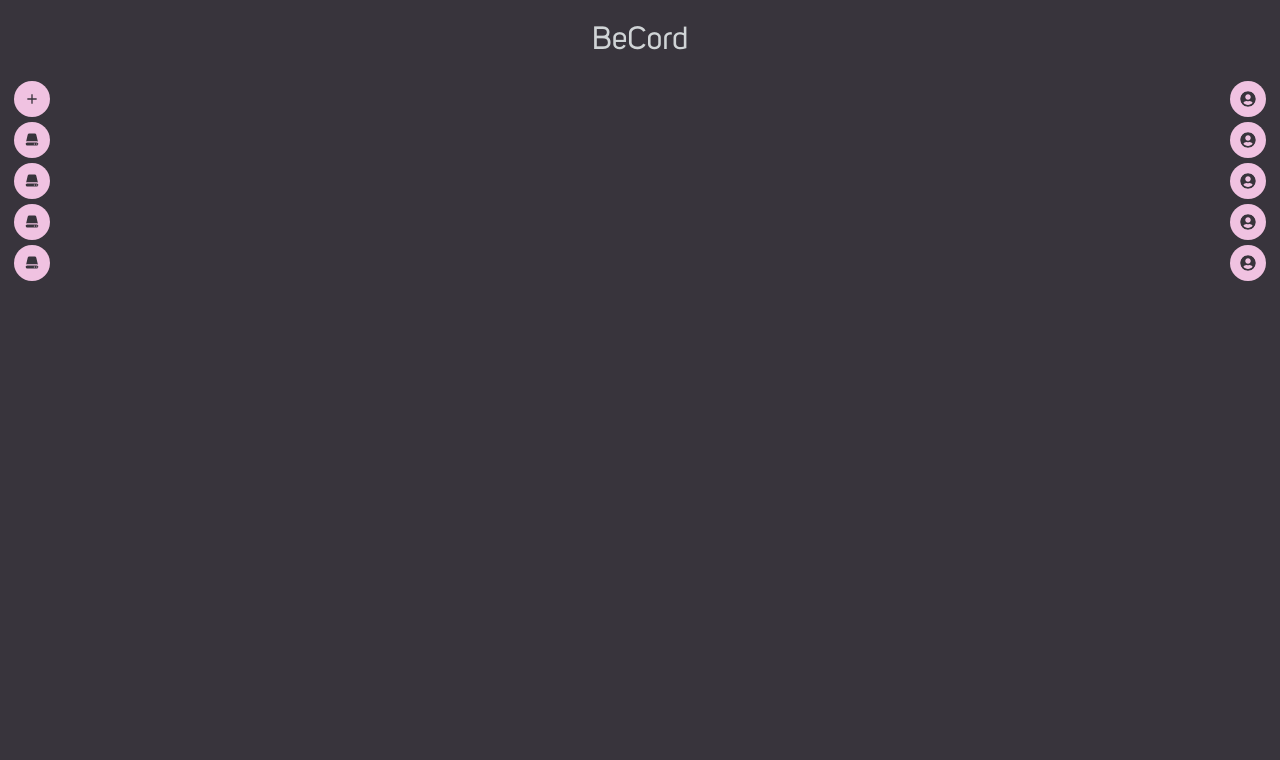
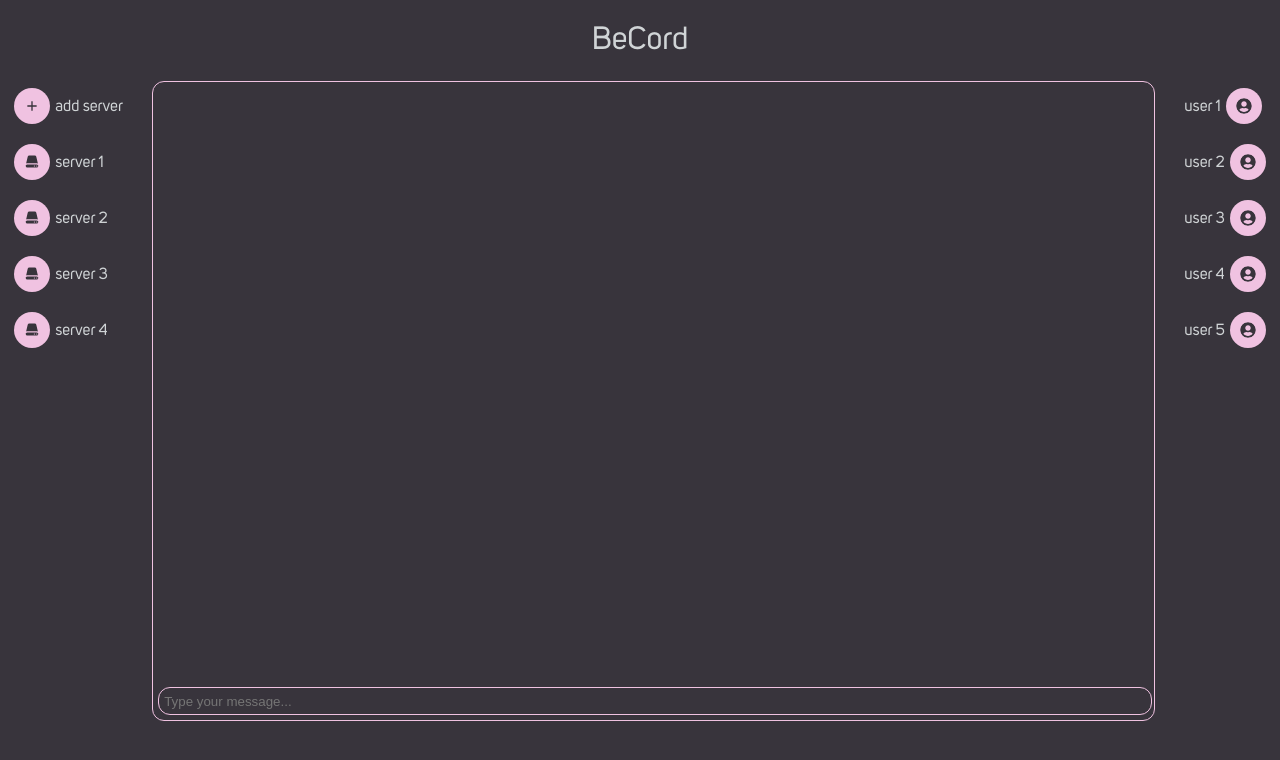
Before and after one commit to t0rbenC0rtes/BeCord-Front, a React (Vite) app: page /app in a window 1280 px wide. Shown: the top 760 px of the page. Built offline with nearby package versions, Linux system fonts and the light colour scheme.

Commit message:
basic chatbox layout

```diff
--- a/src/App.jsx
+++ b/src/App.jsx
@@ -2,6 +2,7 @@ import React from "react";
 import "./styles/main.scss";
 import ServerList from "./components/ServerList";
 import UserList from "./components/UserList";
+import ChatBox from "./components/ChatBox";
 
 const App = () => {
   return (
@@ -9,6 +10,7 @@ const App = () => {
       <h1>BeCord</h1>
       <div className="display">
         <ServerList />
+        <ChatBox />
         <UserList />
       </div>
     </div>
--- /dev/null
+++ b/src/components/ChatBox.jsx
@@ -0,0 +1,18 @@
+import React from "react";
+
+const ChatBox = () => {
+  return (
+    <div className="lobbyDiv">
+      <div className="lobbyMsg"></div>
+      <div className="textInputDiv">
+        <input
+          type="text"
+          placeholder="Type your message..."
+          className="textInput"
+        />
+      </div>
+    </div>
+  );
+};
+
+export default ChatBox;
--- a/src/components/ServerList.jsx
+++ b/src/components/ServerList.jsx
@@ -5,11 +5,26 @@ import { HiMiniServer } from "react-icons/hi2";
 const ServerList = () => {
   return (
     <div className="serverList">
-      <MdAdd className="addServerBtn" />
-      <HiMiniServer className="serverBtn" />
-      <HiMiniServer className="serverBtn" />
-      <HiMiniServer className="serverBtn" />
-      <HiMiniServer className="serverBtn" />
+      <div className="serverDiv">
+        <MdAdd className="addServerBtn" />
+        <p>add server</p>
+      </div>
+      <div className="serverDiv">
+        <HiMiniServer className="serverBtn" />
+        <p>server 1</p>
+      </div>
+      <div className="serverDiv">
+        <HiMiniServer className="serverBtn" />
+        <p>server 2</p>
+      </div>
+      <div className="serverDiv">
+        <HiMiniServer className="serverBtn" />
+        <p>server 3</p>
+      </div>
+      <div className="serverDiv">
+        <HiMiniServer className="serverBtn" />
+        <p>server 4</p>
+      </div>
     </div>
   );
 };
--- a/src/components/UserList.jsx
+++ b/src/components/UserList.jsx
@@ -3,11 +3,26 @@ import { FaUserCircle } from "react-icons/fa";
 const UserList = () => {
   return (
     <div className="userList">
-      <FaUserCircle className="userIcon" />
-      <FaUserCircle className="userIcon" />
-      <FaUserCircle className="userIcon" />
-      <FaUserCircle className="userIcon" />
-      <FaUserCircle className="userIcon" />
+      <div className="userDiv">
+        <p>user 1</p>
+        <FaUserCircle className="userIcon" />
+      </div>
+      <div className="userDiv">
+        <p>user 2</p>
+        <FaUserCircle className="userIcon" />
+      </div>
+      <div className="userDiv">
+        <p>user 3</p>
+        <FaUserCircle className="userIcon" />
+      </div>
+      <div className="userDiv">
+        <p>user 4</p>
+        <FaUserCircle className="userIcon" />
+      </div>
+      <div className="userDiv">
+        <p>user 5</p>
+        <FaUserCircle className="userIcon" />
+      </div>
     </div>
   );
 };
--- /dev/null
+++ b/src/styles/_chatBox.scss
@@ -0,0 +1,23 @@
+@use "variables";
+
+.lobbyDiv,
+.textInput {
+  border-radius: 12px;
+  border: 1px solid variables.$pink;
+}
+
+.lobbyDiv {
+  width: 80%;
+
+  display: flex;
+  flex-direction: column;
+  justify-content: flex-end;
+}
+
+.textInput {
+  padding: 0.325rem;
+  margin: 0.325rem;
+  width: 98%;
+  background-color: variables.$darkGrey;
+  color: variables.$lightGrey;
+}
--- a/src/styles/_display.scss
+++ b/src/styles/_display.scss
@@ -1,5 +1,7 @@
 .display {
   display: flex;
   width: 100%;
+  height: 80vh;
   justify-content: space-between;
+  gap: 0.625rem;
 }
--- a/src/styles/_serverList.scss
+++ b/src/styles/_serverList.scss
@@ -5,6 +5,12 @@
   display: flex;
   flex-direction: column;
   gap: 0.3125rem;
+}
+
+.serverDiv {
+  display: flex;
+  align-items: center;
+  gap: 0.325rem;
 }
 
 .addServerBtn,
--- a/src/styles/_userLIst.scss
+++ b/src/styles/_userLIst.scss
@@ -4,6 +4,12 @@
   display: flex;
   flex-direction: column;
   gap: 0.3125rem;
+}
+
+.userDiv {
+  display: flex;
+  align-items: center;
+  gap: 0.325rem;
 }
 
 .userIcon {
--- a/src/styles/main.css
+++ b/src/styles/main.css
@@ -8,6 +8,12 @@
   display: flex;
   flex-direction: column;
   gap: 0.3125rem;
+}
+
+.serverDiv {
+  display: flex;
+  align-items: center;
+  gap: 0.325rem;
 }
 
 .addServerBtn,
@@ -30,6 +36,12 @@
   gap: 0.3125rem;
 }
 
+.userDiv {
+  display: flex;
+  align-items: center;
+  gap: 0.325rem;
+}
+
 .userIcon {
   background-color: rgb(240, 194, 225);
   border-radius: 50%;
@@ -45,7 +57,30 @@
 .display {
   display: flex;
   width: 100%;
+  height: 80vh;
   justify-content: space-between;
+  gap: 0.625rem;
+}
+
+.lobbyDiv,
+.textInput {
+  border-radius: 12px;
+  border: 1px solid rgb(240, 194, 225);
+}
+
+.lobbyDiv {
+  width: 80%;
+  display: flex;
+  flex-direction: column;
+  justify-content: flex-end;
+}
+
+.textInput {
+  padding: 0.325rem;
+  margin: 0.325rem;
+  width: 98%;
+  background-color: rgb(56, 52, 60);
+  color: rgb(208, 212, 214);
 }
 
 body {
--- a/src/styles/main.scss
+++ b/src/styles/main.scss
@@ -3,6 +3,7 @@
 @use "serverList";
 @use "userList";
 @use "display";
+@use "chatBox";
 
 body {
   margin: 0;
```
Also changed, not shown: 1 other file (tests, documents, lock files or other folders).
